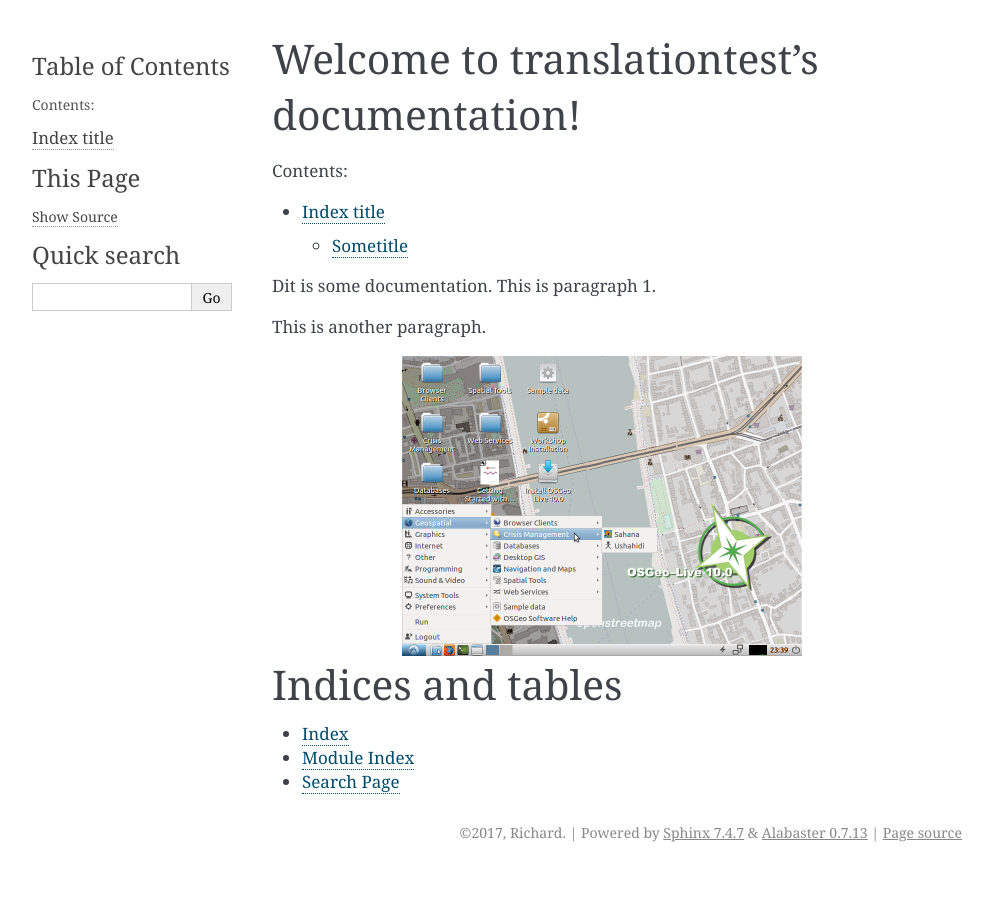
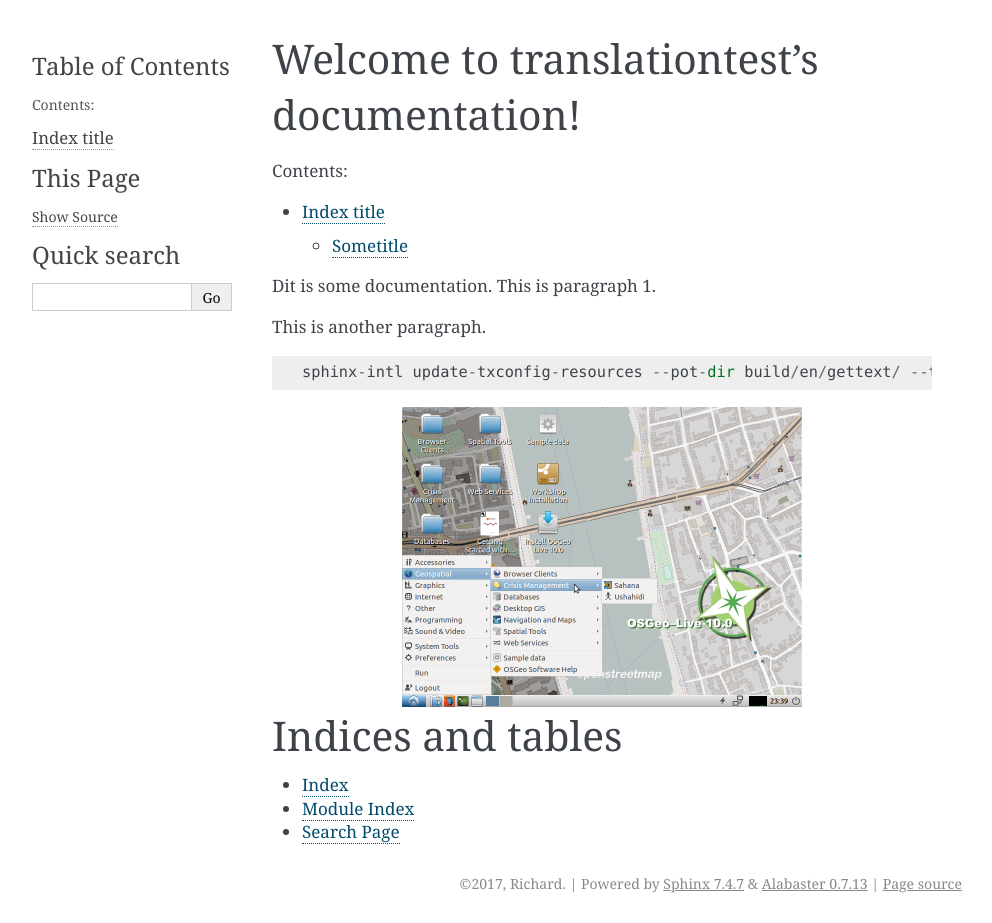
Before and after one commit to rduivenvoorde/translationtest, a Sphinx documentation site: the page built from source/index.rst, in a window 1280 px wide. Shown: the whole page, without its empty margins (148-1140 px from the left). Built offline with Sphinx 7.4.7, drawn with Linux system fonts in a browser that asks for light colours; before the commit the page ends 900 px from its top, so only the background shows below that.

Commit message:
little things

```diff
--- a/source/conf.py
+++ b/source/conf.py
@@ -65,7 +65,7 @@ release = u'0.1'
 # Usually you set "language" from the command line for these cases.
 language = None
 
-locale_dirs = ['locale/']   # path is example but recommended.
+locale_dirs = ['../locale/']   # path is example but recommended.
 
 gettext_compact = False     # optional.
 
--- a/source/index.rst
+++ b/source/index.rst
@@ -16,6 +16,10 @@ Dit is some documentation. This is paragraph 1.
 
 This is another paragraph.
 
+::
+
+ sphinx-intl update-txconfig-resources --pot-dir build/en/gettext/ --transifex-project-name translationtest_1
+
 .. image:: _static/screenshots/osgeolive_menu.png
   :scale: 50%
   :alt: live menu
```
Also changed, not shown: 1 other file.
